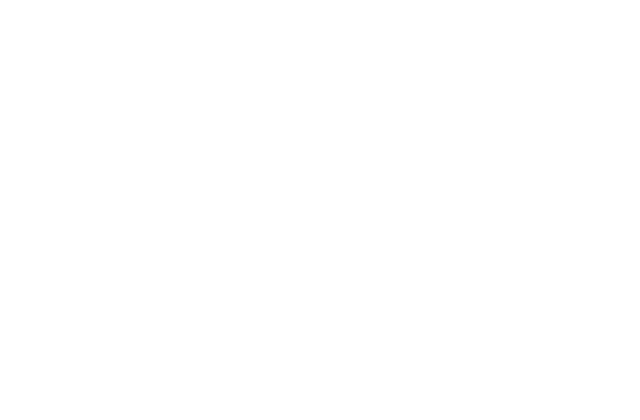
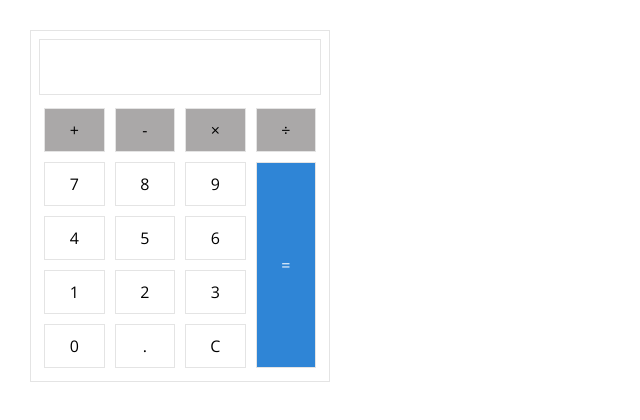
Before and after one commit to ethuringer/calculator, a plain HTML site: page index.html in a window 1280 px wide. Shown: the whole page, without its empty margins (0-640 px from the left). Drawn offline with nearby package versions, Linux system fonts and the light colour scheme.

Commit message:
html, css ready

```diff
--- a/css/style.css
+++ b/css/style.css
@@ -0,0 +1,61 @@
+@import url('https://fonts.googleapis.com/css2?family=Open+Sans&display=swap');
+
+* {
+    box-sizing: border-box;
+}
+
+body {
+    font-family: 'Open Sans', sans-serif;;
+    font-size: 16px;
+    margin: 0;
+}
+
+button {
+    font-family: 'Open Sans', sans-serif;;
+    font-size: 16px;
+    border-radius: 0px;
+    border: 1px solid #e4e4e4;
+    background-color: #fff;
+    padding: 10px;
+    margin: 5px 0;
+}
+
+.calculator {
+    display: flex;
+    flex-direction: column;
+    border: 1px solid #e4e4e4;
+    width: 300px;
+    padding: 0.5rem;
+    margin: 30px;
+}
+
+.calculator__display {
+    background-color: #fff;
+    border: 1px solid #e4e4e4;
+    height: 3.5rem;
+    width: 100%;
+    margin-bottom: 0.5rem;
+}
+
+.btn--add, .btn--divide, .btn--multiply, .btn--division {
+    background-color: #aaa8a8;
+}
+
+.btn {
+    display: flex;
+    flex-direction: row;
+    justify-content: space-between;
+}
+
+.btn--first, .btn--second, .btn--third, .btn--fourth {
+    display: flex;
+    flex-direction: column;
+    width: 25%;
+    padding: 0 5px;
+}
+
+.btn--equal {
+    height: 100%;
+    background-color: #2f85d6;
+    color: #fff;
+}
--- a/index.html
+++ b/index.html
@@ -1,15 +1,48 @@
 <!DOCTYPE html>
 <html lang="en">
+
 <head>
     <meta charset="UTF-8">
     <meta name="viewport" content="width=device-width, initial-scale=1.0">
     <link rel="stylesheet" href="./css/style.css">
     <title>Document</title>
 </head>
+
 <body>
-
+    <div class="calculator">
+        <div class="calculator__display"></div>
+        <div class="btn">
+            <div class="btn--first">
+                <button class="btn--add">+</button>
+                <button class="btn--7">7</button>
+                <button class="btn--4">4</button>
+                <button class="btn--1">1</button>
+                <button class="btn--0">0</button>
+            </div>
+            <div class="btn--second">
+                <button class="btn--divide">-</button>
+                <button class="btn--8">8</button>
+                <button class="btn--5">5</button>
+                <button class="btn--2">2</button>
+                <button class="btn--point">.</button>
+            </div>
+            <div class="btn--third">
+                <button class="btn--multiply">×</button>
+                <button class="btn--9">9</button>
+                <button class="btn--6">6</button>
+                <button class="btn--3">3</button>
+                <button class="btn--c">C</button>
+            </div>
+            <div class="btn--fourth">
+                <button class="btn--division">÷</button>
+                <button class="btn--equal">=</button>
+            </div>
+        </div>
+    </div>
+    </div>
 
 
     <script src="./js/calculator.js"></script>
 </body>
+
 </html>
```
